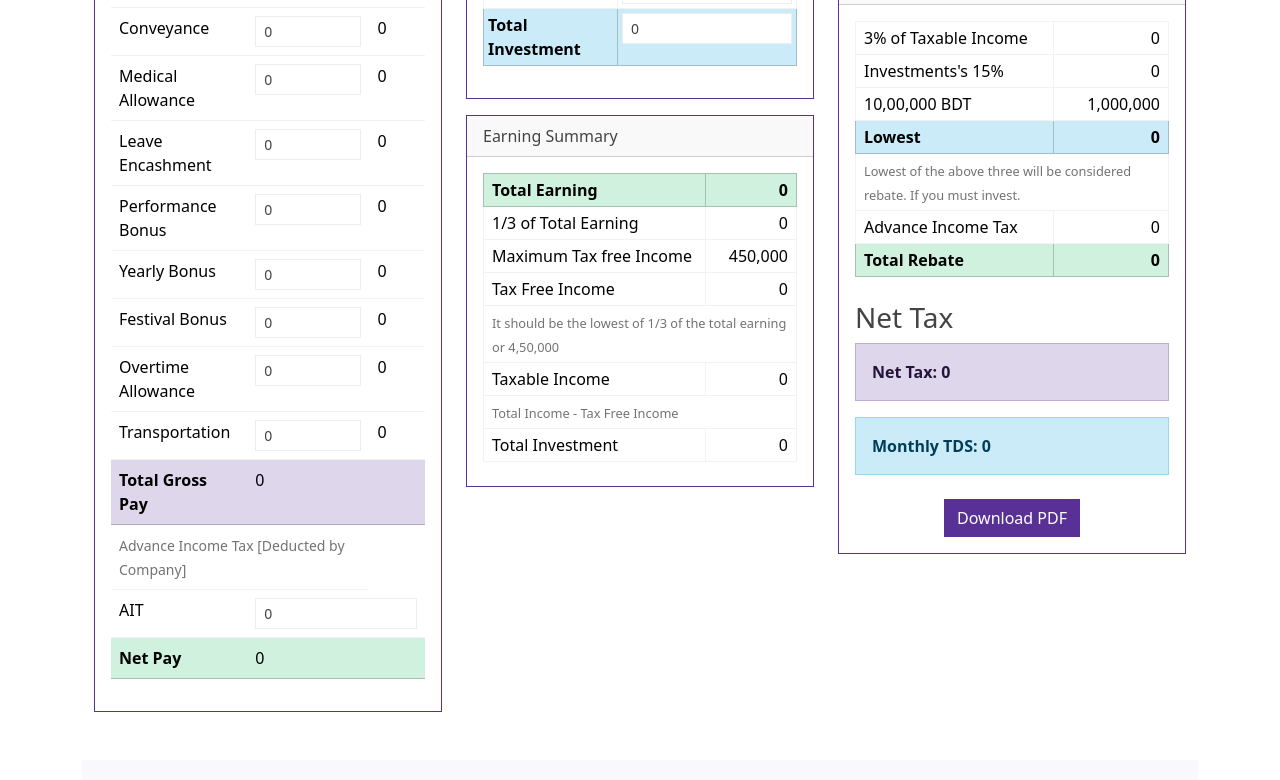
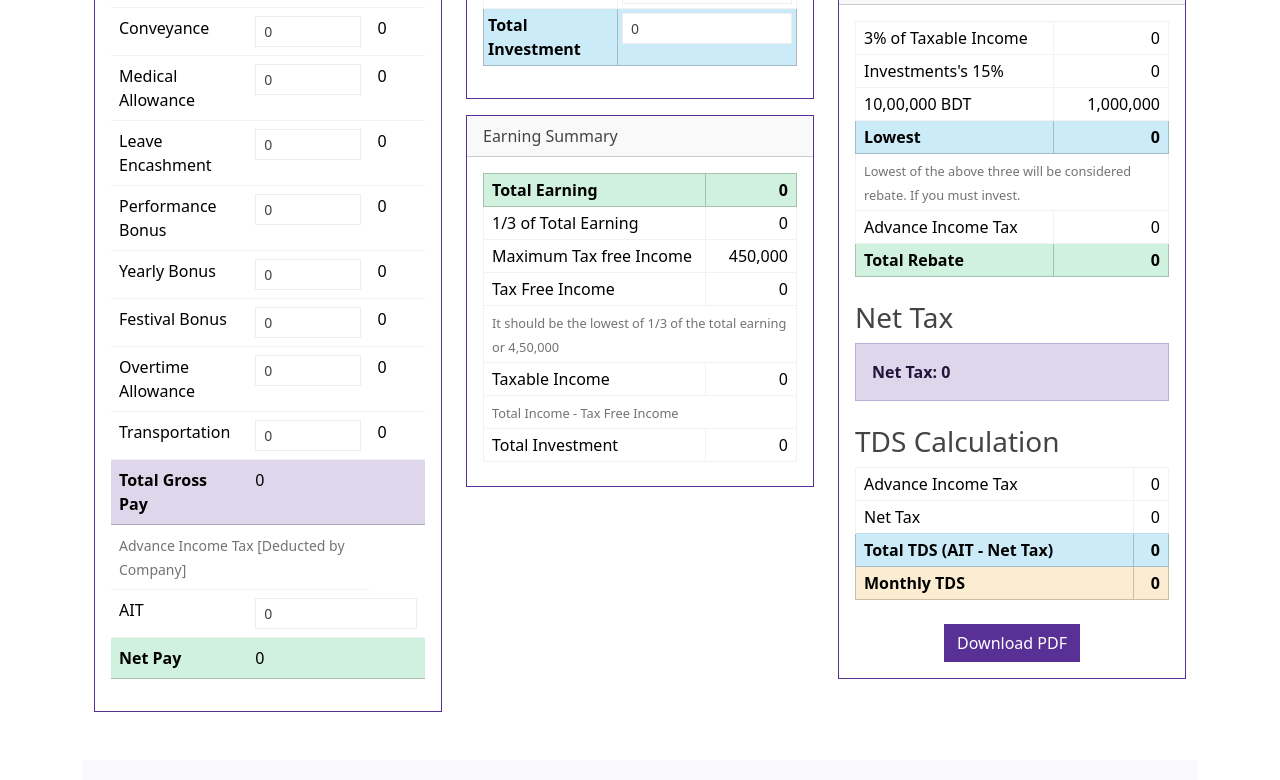
Before and after one commit to shafikshaon/bd-income-tax-calculator, a Vue app: page / in a window 1280 px wide. Shown: the part 515-1295 px from the top of the page. Built offline with nearby package versions, Linux system fonts and the light colour scheme.

Commit message:
Add Monthly TDS Calculation

```diff
--- a/src/components/TheRebateCalculation.vue
+++ b/src/components/TheRebateCalculation.vue
@@ -24,7 +24,7 @@ const props = defineProps({
   },
   advanceIncomeTax: {
     type: Number,
-    required: false
+    default: 0
   }
 })
 
@@ -112,7 +112,7 @@ const netTax = computed(() => {
 const tdsAmount = computed(() => {
   const ait = convertToNumber(props.advanceIncomeTax)
   const net = convertToNumber(netTax.value)
-  return Math.max(ait - net, 0)
+  return ait - net // Allow negative values
 })
 
 // Calculate monthly TDS by dividing by 12
@@ -120,7 +120,13 @@ const monthlyTDS = computed(() => {
   return tdsAmount.value / 12
 })
 
-const formatNumber = (num) => num.toLocaleString()
+// Format number with parentheses for negative values
+const formatNumber = (num) => {
+  if (num < 0) {
+    return `(${Math.abs(num).toLocaleString()})`
+  }
+  return num.toLocaleString()
+}
 </script>
 
 <template>
@@ -153,7 +159,7 @@ const formatNumber = (num) => num.toLocaleString()
           </tr>
           <tr>
             <td>Advance Income Tax</td>
-        <td class="text-end">{{ formatNumber(advanceIncomeTax) }}</td>
+            <td class="text-end">{{ formatNumber(props.advanceIncomeTax) }}</td>
           </tr>
           <tr class="table-success">
             <td><strong>Total Rebate</strong></td>
@@ -167,9 +173,31 @@ const formatNumber = (num) => num.toLocaleString()
           <strong>Net Tax: {{ formatNumber(netTax) }}</strong>
         </div>
 
-    <div class="alert alert-info">
-      <strong>Monthly TDS: {{ formatNumber(monthlyTDS) }}</strong>
-    </div>
+        <h3 class="mt-4">TDS Calculation</h3>
+        <table class="table table-sm table-bordered">
+          <tbody>
+          <tr>
+            <td>Advance Income Tax</td>
+            <td class="text-end">{{ formatNumber(props.advanceIncomeTax) }}</td>
+          </tr>
+          <tr>
+            <td>Net Tax</td>
+            <td class="text-end">{{ formatNumber(netTax) }}</td>
+          </tr>
+          <tr class="table-info">
+            <td><strong>Total TDS (AIT - Net Tax)</strong></td>
+            <td class="text-end" :class="{ 'text-danger': tdsAmount < 0 }">
+              <strong>{{ formatNumber(tdsAmount) }}</strong>
+            </td>
+          </tr>
+          <tr class="table-warning">
+            <td><strong>Monthly TDS</strong></td>
+            <td class="text-end" :class="{ 'text-danger': monthlyTDS < 0 }">
+              <strong>{{ formatNumber(monthlyTDS) }}</strong>
+            </td>
+          </tr>
+          </tbody>
+        </table>
 
         <div class="text-center mt-4">
           <PdfDownloadButton />
@@ -193,9 +221,20 @@ td {
 .text-end {
   text-align: right;
 }
+.text-danger {
+  color: #dc3545 !important;
+}
 .table-success {
   background-color: #28a745;
   color: white;
+}
+.table-info {
+  background-color: #17a2b8;
+  color: white;
+}
+.table-warning {
+  background-color: #ffc107;
+  color: black;
 }
 .text-muted {
   font-size: 0.8em;
```
Lines whose indentation alone changed are shown as unchanged.
